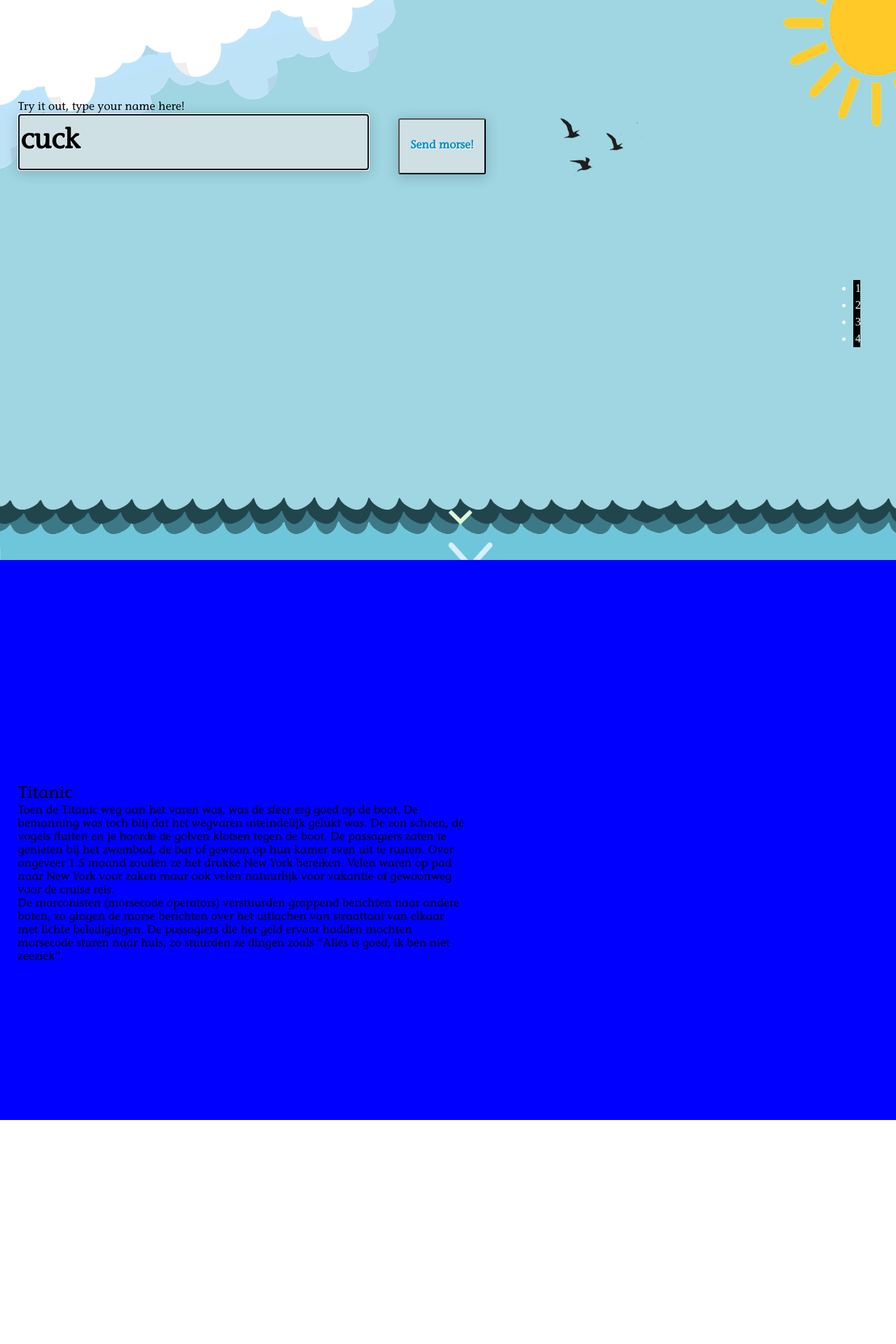
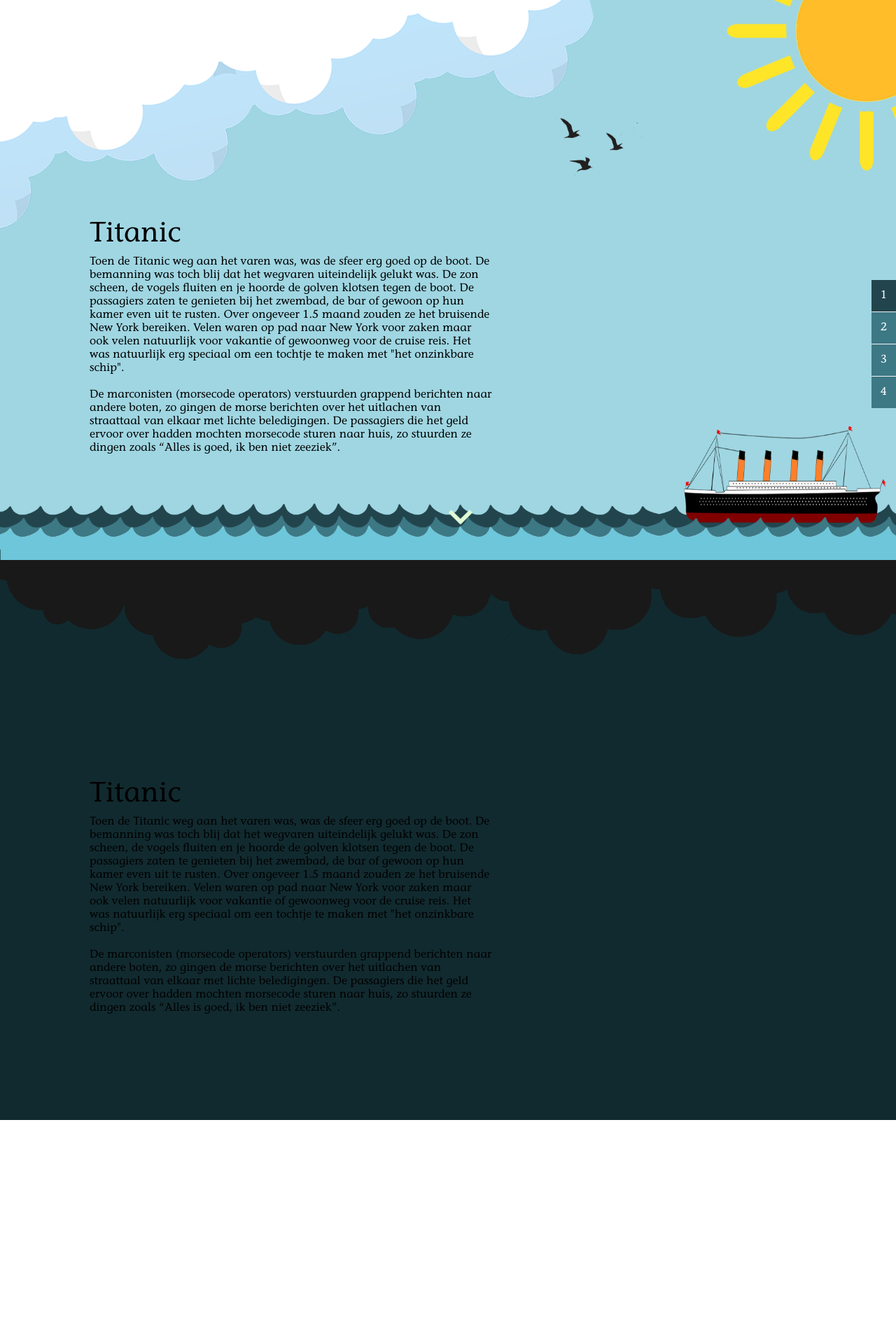
Before and after one commit to tijmenroes/titanic, a PHP site: page /index.html in a window 1280 px wide; the page is wider, and only the part inside the window is pictured. Shown: the top 1920 px of that part at 70% size. After the commit the page ends 1600 px from the top of that part, so only its background shows below. Run offline with PHP 8.4, Linux system fonts and the light colour scheme; some libraries are stand-ins or nearby versions.

Commit message:
Frontend aangepast
Minder scrolling, boot + regen animaties, text heeft ook animaties bij een switch.

```diff
--- a/index.html
+++ b/index.html
@@ -37,8 +37,13 @@
 
         }
         var thunderaudio = new Audio('img/thunder_crack.mp3');
+     //   var oceanAudio = new Audio('img/ocean.mp3');
 
         var pageNr = 1;//set page nr op 1, je begint altijd op 1 namelijk.
+        $('html,body').animate({
+                scrollTop: $("#page1").offset().top
+            },
+            'fast');
         $(".morsetext").focus(); //highlight de textbox
 
 
@@ -49,11 +54,11 @@
         $("#click2").on("click", function() {
 
             pageNr = 2;
-            console.log(pageNr);
+
         });
         $("#click3").on("click", function() {
             pageNr = 3;
-            thunderaudio.play();
+
         });
         $("#click4").on("click", function() {
             pageNr = 4;
@@ -65,19 +70,54 @@
                 pageNr = pageNr + 1;
             }
         });
+        //wat er moet gebeuren wanneer de site laad.
+       // oceanAudio.play();
+        $("li").css("background", "#3d7885");
+        $("#click1").css("background", "#22454d");
+        console.log("1");
+        $(".morsegroup").hide();
+        scroll("#page1");
+      //  oceanAudio.play();
+        $(".boat").css("right", "10px");
 $(".klik").on("click", function() {// kijk welke het pagenr het is en op basis daarvan ga je naar de juiste pagina.
+
     switch (pageNr) {
         case 1:
+            $(".verhaal").slideDown(700);
+            $(".morsegroup").fadeOut(200);
+            $("li").css("background", "#3d7885");
+            $("#click1").css("background", "#22454d");
+            $(".waves").css("filter", "brightness(100%)");
             console.log("1");
            scroll("#page1");
+          // oceanAudio.play();
+            $(".boat").css("right", "10px");
             break;
         case 2:
-            scroll("#page2");
+            $(".verhaal").slideUp(700);
+            $("li").css("background", "#3d7885");
+            $("#click2").css("background", "#22454d");
+            $(".morsegroup").fadeIn(1000);
+            //scroll("#page2");
+            scroll("#page1");
+            $(".boat").css("right", "100px");
             break;
         case 3:
-            scroll("#page3");
+            $("li").css("background", "#3d7885");
+            $("#click3").css("background", "#22454d");
+            scroll("#page2");
+            //animaties
+          //  $(".flash").css("opacity", "1");
+            $(".waves").css("filter", "brightness(50%)");
+            $(".boat").css("right", "500px");
+            //muziek
+            thunderaudio.play();
+            oceanAudio.stop();
+
             break;
         case 4:
+            $("li").css("background", "#3d7885");
+            $("#click4").css("background", "#22454d");
             scroll("#page4");
             break;
         default:
@@ -86,17 +126,18 @@ $(".klik").on("click", function() {// kijk welke het pagenr het is en op basis d
     }
 });
 
-        window.setInterval(function () {
+       /* window.setInterval(function () { //timer voor de arrow,
+            // arrow fade in, gaat omlaag, fade out en word ge reset.
+            console.log( $('.arrowmove').css("top"));
             $('.arrowmove').fadeIn(500);
             $('.arrowmove').animate({top: "94.5%"}, 1500);
             $('.arrowmove').fadeOut(500);
             $('.arrowmove').animate({top: "90%"}, 0);
-        }, 1000);
-
+        }, 1000); // deze loop wordt om de zoveel miliseconden uitgevoerd.
+*/
     });
 </script>
-<div class="page" id="page1" style="background-image:url(img/kutgifbro.gif); background-size: 100% 100%;">
-
+<div class="page" id="page1">
     <div class="morsegroup">
         <div class="morseuitleg">
             <p>Try it out, type your name here!</p>
@@ -107,29 +148,100 @@ $(".klik").on("click", function() {// kijk welke het pagenr het is en op basis d
         <br>
         <p id="morsecode"></p>
         <p id="demo"></p>
+
+    </div>
+    <div class="verhaal">
+        <h1>Titanic</h1>
+        <p>Toen de Titanic weg aan het varen was, was de sfeer erg goed op de boot. De bemanning was toch blij dat het wegvaren uiteindelijk gelukt was. De zon scheen,
+            de vogels fluiten en je hoorde de golven klotsen tegen de boot. De passagiers zaten te genieten bij het zwembad, de bar of gewoon op hun kamer even uit te rusten.
+            Over ongeveer 1.5 maand zouden ze het bruisende New York bereiken. Velen waren op pad naar New York voor zaken maar ook velen natuurlijk voor vakantie of gewoonweg voor de cruise reis.
+            Het was natuurlijk erg speciaal om een tochtje te maken met "het onzinkbare schip".<br> <br>
+            De marconisten (morsecode operators) verstuurden grappend berichten naar andere boten, zo gingen de morse berichten over het uitlachen van straattaal van elkaar met lichte beledigingen.
+            De passagiers die het geld ervoor over hadden mochten morsecode sturen naar huis, zo stuurden ze dingen zoals “Alles is goed, ik ben niet zeeziek”. </p>
+    </div>
+      <img class="arrowmove klik" src="img/arrowlol.png">
+    <img src="img/voorwaves.png" class="waves">
+    <img src="img/achterwaves.png" class="waves" id="achterwave">
+    <img src="img/clouds.png" class="upperimg" id="cloud">
+    <img src="img/sun.png" class="upperimg" id="sun">
+    <img src="img/boat.png" class="boat">
+    <img src="img/bg1.png" class="bg">
     </div>
 
 
 
-    <img class="arrowmove klik" src="img/arrowlol.png">
+
+
+
+<div class="page" id="page2">
+
+
+   <!-- <img class="arrowmove klik" src="img/arrowlol.png">-->
+   <!-- <div class="flash"></div>-->
+    <img src="img/donkercloud.png" class="upperimg2">
+   <!-- <section id="rain" class="rain"></section>-->
+
+    <img src="img/darkbg.jpg" class="bg" id="bg2">
 </div>
-<div class="page" id="page2">
-    <div class="verhaal">
+<div class="page" id="page4">
+    <div class="verhaal p2">
         <h1>Titanic</h1>
         <p>Toen de Titanic weg aan het varen was, was de sfeer erg goed op de boot. De bemanning was toch blij dat het wegvaren uiteindelijk gelukt was. De zon scheen,
             de vogels fluiten en je hoorde de golven klotsen tegen de boot. De passagiers zaten te genieten bij het zwembad, de bar of gewoon op hun kamer even uit te rusten.
-            Over ongeveer 1.5 maand zouden ze het drukke New York bereiken. Velen waren op pad naar New York voor zaken maar ook velen natuurlijk voor vakantie of gewoonweg voor de cruise reis. <br>
+            Over ongeveer 1.5 maand zouden ze het bruisende New York bereiken. Velen waren op pad naar New York voor zaken maar ook velen natuurlijk voor vakantie of gewoonweg voor de cruise reis.
+            Het was natuurlijk erg speciaal om een tochtje te maken met "het onzinkbare schip".<br> <br>
             De marconisten (morsecode operators) verstuurden grappend berichten naar andere boten, zo gingen de morse berichten over het uitlachen van straattaal van elkaar met lichte beledigingen.
-            De passagiers die het geld ervoor hadden mochten morsecode sturen naar huis, zo stuurden ze dingen zoals “Alles is goed, ik ben niet zeeziek”. </p>
+            De passagiers die het geld ervoor over hadden mochten morsecode sturen naar huis, zo stuurden ze dingen zoals “Alles is goed, ik ben niet zeeziek”. </p>
     </div>
-</div>
-<div class="page" id="page3">
-
 
 </div>
-<div class="page" id="page4">
+<style>
 
-</div>
+#rain {
+    position: absolute;
+    top:220%;
+    z-index: -1;
+}
+    .drop {
+        /*
+        background:-webkit-gradient(linear, 0% 0%, 0%, 100%, from(rgba(13,52,58,1)), to (rgba(255,255,255,0.6)));
+        background:-moz-linear-gradient(top, rgba(13,52,58,1) 0%, rgba(255,255,255,0.6) 100%);
+        */
+        background: #FFFFFF;
+        width: 1px;
+        height: 89px;
+        position: absolute;
+        top: 200%;
+        -webkit-animation: fall .63s linear infinite;
+        -moz-animation: fall .63s linear infinite;
+    }
+
+    @-webkit-keyframes fall { to {margin-top: 400px;}}
+    @-moz-keyframes fall { to {margin-top: 400px;}}
+
+</style>
+
+<script>
+    var nbDrop = 800;
+
+    function randRange(maxNum, minNum) {
+        return (Math.floor(Math.random(10) * (maxNum - minNum + 1)) + minNum);
+    }
+
+    function createRain() {
+        for (i = 0; i < nbDrop; i++) {
+
+            var dropLeft = randRange(0, 3000);
+            var dropTop = randRange(-1000, 1000);
+            $('.rain').append('<div class="drop" id="drop'+ i +'"></div>');
+            $('#drop' + i).css('left', dropLeft);
+            $('#drop' + i).css('top', dropTop);
+        }
+    }
+</script>
+</head>
+<body onload="createRain()">
+
 
 <script>
     //Zet een variable met 2 arrays, 1 zijn de morsecodes, tweede zijn de letters op de zelfde plek die bij de morse horen.
--- a/style.css
+++ b/style.css
@@ -27,30 +27,41 @@ p {
 }
 
 body{
-    overflow-y: hidden;
+    font-family: "ITC";
+    overflow-x:hidden;
+    overflow-y:hidden;
+    transition: .5s;
 }
 .page {
     width: 100%;
     height: 100%;
 }
+
 #page1{
-    background-color: grey
-} #page2 {
-    background-color: blue;
+
+} #page2 .arrowmove{
+        top: 150%;
   }
   .nav {
       position:fixed;
-      right:4%;
+      right:0;
       top: 50%;
       z-index:10;
   }
   li {
       color: white;
-      padding: 20%;
-      background-color: black;
-      border: 1px solid black;
+      padding: 13px;
+        background:#3d7885;
+      list-style: none;
+      border-bottom: 1px solid whitesmoke;
+      transition: .4s;
+      cursor:pointer;
 
 
+
+  }
+  #click4{
+      border-bottom: none;
   }
 .arrowmove {
     width: 2.8%;
@@ -61,43 +72,93 @@ body{
     cursor: pointer;
 }
   .verhaal{
-      z-index:10;
-      position: relative;
-      margin-left:2%;
-      top: 40%;
-      width: 50%;
+      width: 45%;
+      position: absolute;
+      top: 39%;
+      left: 10%;
   }
   .verhaal h1 {
       Font-family: "ITC";
-      Font-size: 3vh;
+      Font-size: 5vh;
+      padding-bottom: 5px;
   }
   .verhaal p {
       Font-family: "ITC";
       Font-size: 2vh;
   }
   .morsegroup{
-      z-index:10;
-      position: relative;
-      margin-left:2%;
-      top:18%;
+position: relative;
+      top: 50%;
+      left:5%;
   }
   .morsebutton {
       width: 10%;
       margin-left: 3%;
-      height: 10%;
+      margin-top: 0%;
+      position: absolute;
+      height: 38%;
       display: inline-block;
-       -webkit-border-radius: 3px;
+      -webkit-border-radius: 3px;
       border-radius: 3px;
       font: normal normal bold 16px/normal "ITC", Times, serif;
       color: rgba(0,142,198,1);
       -o-text-overflow: clip;
       text-overflow: clip;
       background: #cfe0e4;
-      box-shadow: 0 3px 18px 2px rgba(0,0,0,0.17) ;
-      text-shadow: 1px 1px 0 rgba(255,255,255,0.66) ;
-      z-index:10;
+      box-shadow: 0 3px 18px 2px rgba(0,0,0,0.17);
+      text-shadow: 1px 1px 0 rgba(255,255,255,0.66);
+      z-index: 10;
 
 
+  }
+  /* images */
+.flash {
+    width:100%;
+    z-index:100;
+    height:100%;
+    background-color:white;
+    position: absolute;
+    top: 100%;
+    opacity: 0;
+}
+.boat {
+    position: fixed;
+    bottom: 16px;
+    z-index: -6;
+    height: 25%;
+    right: -40px;
+    width: 25%;
+    transition: 1s;
+}
+.bg {
+    width: 100%;
+    height: 100%;
+    z-index: -99;
+    top: 0px;
+    position: absolute;
+}
+.p2 {
+    top:139%;
+}
+#bg2 {
+    top: 100%;
+}
+.upperimg {
+    z-index: -5;
+    position: absolute;
+    top: 0px;
+}
+  .waves {
+      position: fixed;
+      bottom: 0px;
+      z-index: -5;
+      width: 100%;
+  }
+  #sun {
+      right: 0px;
+  }
+  #achterwave {
+      z-index: -10;
   }
   .morsetext {
       width: 40%;
```
Also changed, not shown: img/achterwaves.png (added), img/bg1.png (added), img/boat.png (added), img/clouds.png (added), img/darkbg.jpg (added), img/donkercloud.png (added), img/sun.png (added), img/voorwaves.png (added), 1 other file. Lines whose indentation alone changed are shown as unchanged.
